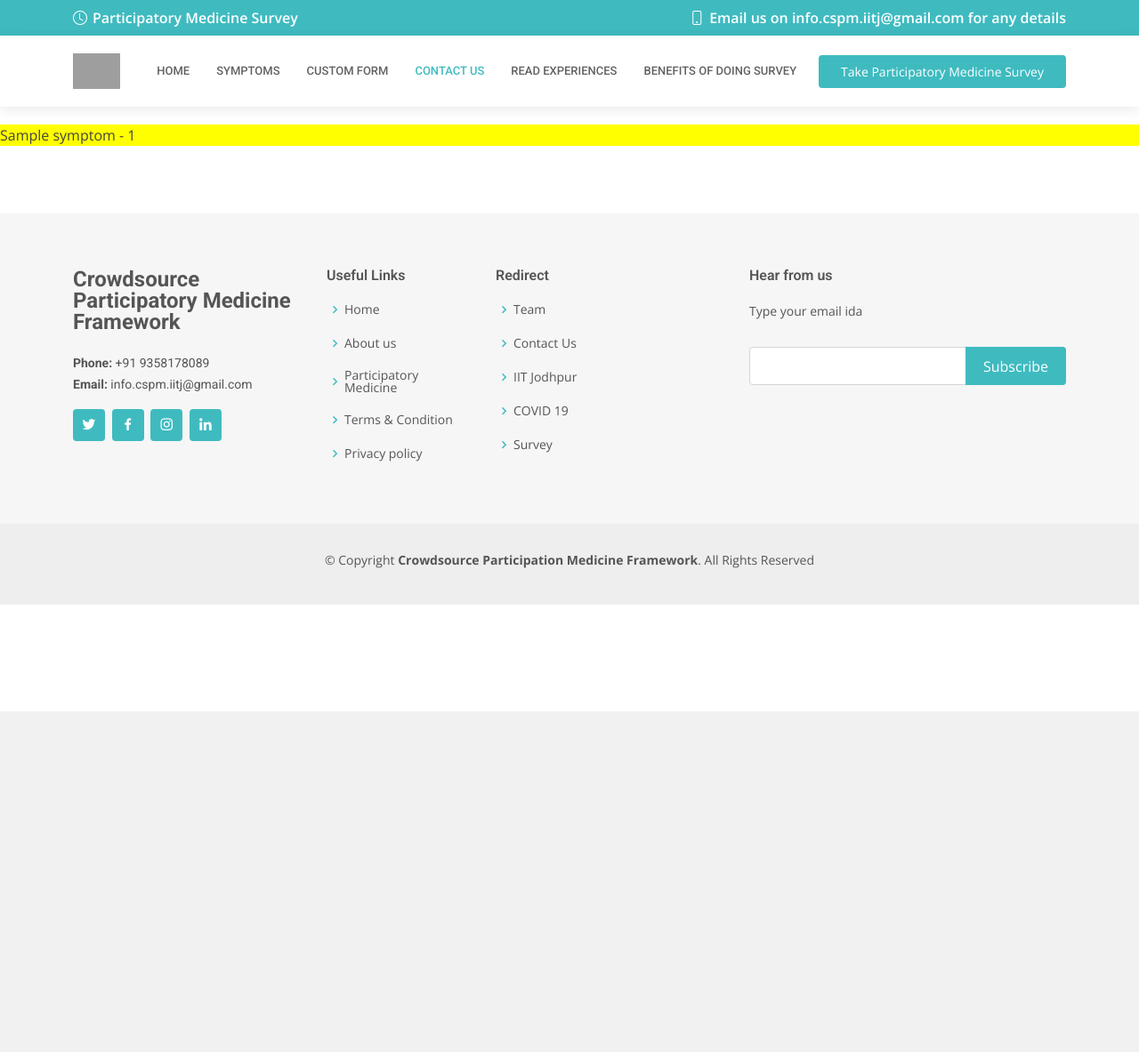
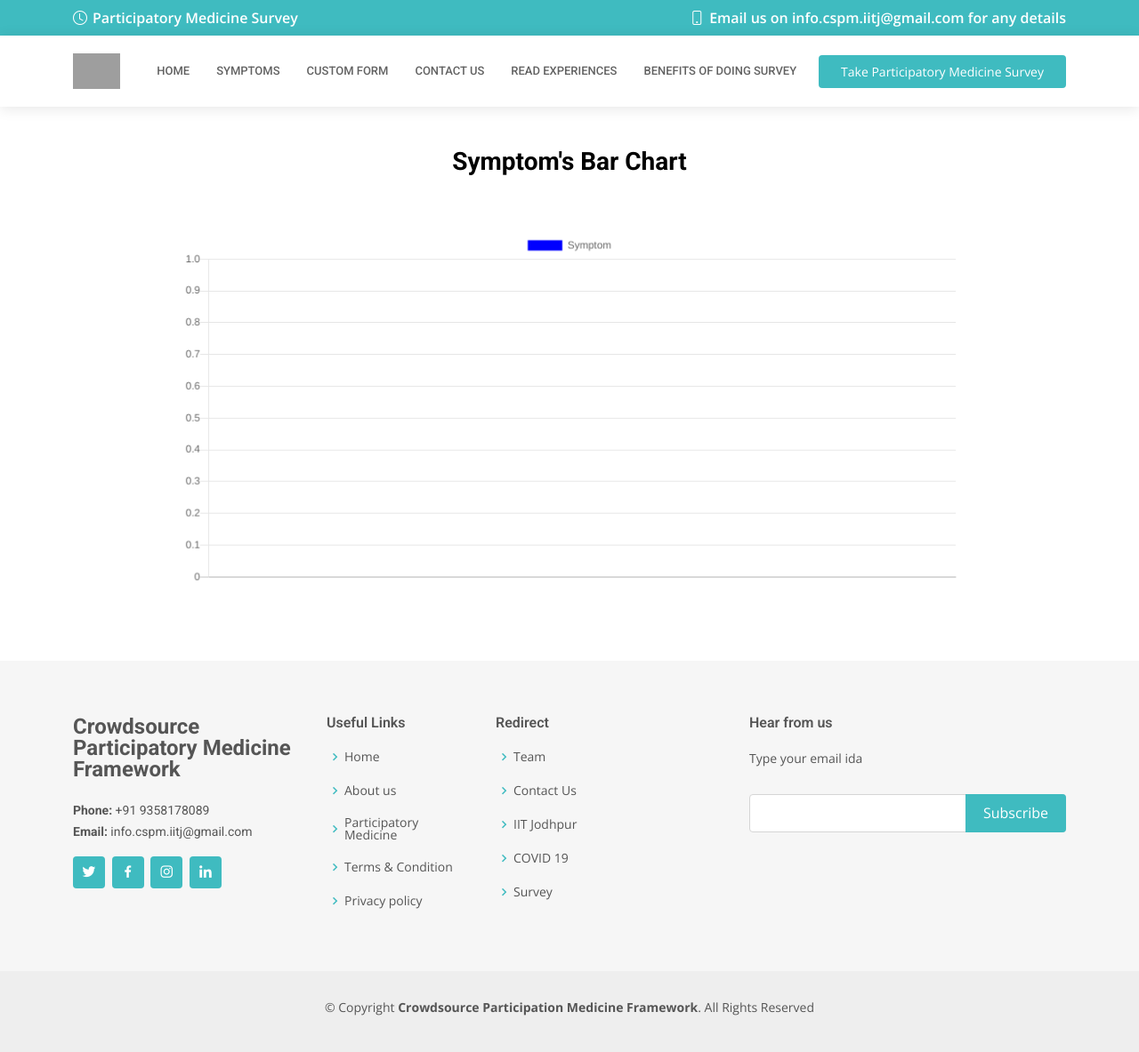
Before and after one commit to Sahil1479/crowdsourced-participatory-medicine.github.io, a Django app: page /symptoms_wordcloud/ in a window 1280 px wide. Shown: the whole page at 89% size. Before the commit the page ends 800 px from the top, so only its background shows below. Run offline with Django 3.2, Linux system fonts and the light colour scheme; tables that the repository leaves empty hold one stand-in row (values such as "Sample post"); some libraries are stand-ins or nearby versions; grey boxes are pictures that could not be loaded.

Commit message:
Added bar chart for symptom

```diff
--- a/templates/wordcloud.html
+++ b/templates/wordcloud.html
@@ -12,13 +12,59 @@
 {% endblock %}
 
 {% block content %}
-<section id="contact" class="contact" style="margin-top: 80px;">
-    {% for s in symptoms %}
-        <div style="background: yellow;">
-            <p>
-                {{s.name}} - {{s.count}}
-            </p>
-        </div>
-    {% endfor %}
-</section><!-- End Contact Section -->
+<section id="cta" class="cta" style="margin-top: 80px; background: white;">
+    <div class="container" data-aos="zoom-in">
+      <div class="text-center">
+        <h3 style="margin-top: 25px;margin-bottom:15px; color:black">Symptom's Bar Chart</h3>
+        <!-- <canvas id="myChart" style="width:100%;max-width:700px; display:inline; background: #9cf1f1; padding: 13px;"></canvas> -->
+        <canvas id="population-chart" data-url="{% url 'home:population_chart' %}" style="width:100%;max-width:900px; display:inline; padding: 13px;"></canvas>
+      </div>
+
+    </div>
+
+</section>
 {% endblock %}
+
+{% block js %}
+  <script src="https://code.jquery.com/jquery-3.4.1.min.js"></script>
+  <script src="https://cdn.jsdelivr.net/npm/chart.js@2.9.3/dist/Chart.min.js"></script>
+  <script>
+
+    $(function () {
+
+      var $populationChart = $("#population-chart");
+      $.ajax({
+        url: $populationChart.data("url"),
+        success: function (data) {
+
+          var ctx = $populationChart[0].getContext("2d");
+
+          new Chart(ctx, {
+            type: 'bar',
+            data: {
+              labels: data.labels,
+              datasets: [{
+                label: 'Symptom',
+                backgroundColor: 'blue',
+                data: data.data
+              }]
+            },
+            options: {
+              responsive: true,
+              legend: {
+                position: 'top',
+              },
+              title: {
+                display: true,
+                text: ''
+              }
+            }
+          });
+
+        }
+      });
+
+    });
+
+  </script>
+{% endblock %}
```
